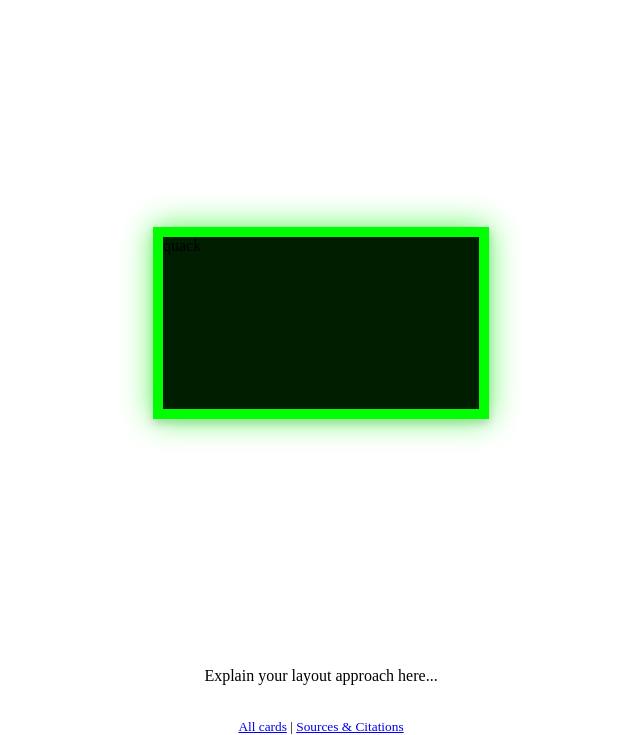
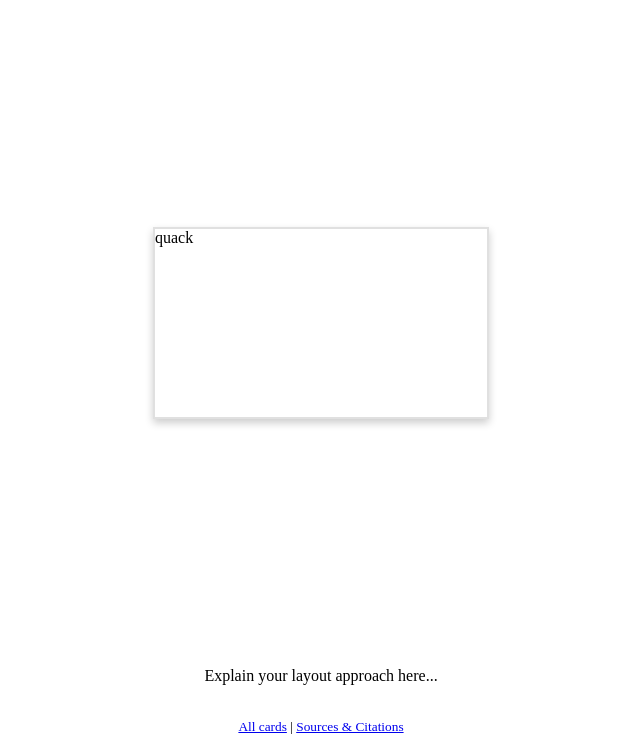
Before and after one commit to IACS-26-27/web-design-1-business-card-cereal3000, a website: page flex.html in a window 1280 px wide. Shown: the part 65-800 px from the top of the page, without its empty margins (319-959 px from the left). Drawn offline with Linux system fonts and the light colour scheme.

Commit message:
Final commit 10/26

```diff
--- a/box.css
+++ b/box.css
@@ -14,11 +14,10 @@ h6 {
 /* WIREFRAME: Uncomment this to see the outline of every box on your
  * card. (An outline takes up no space, so it won't change your layout.)
  * Comment it back out when you are done. */
-/*
+
 .card * {
   outline: 1px dashed red;
 }
-*/
 
 /* Your box model card styles go here!
  * Layout with margin, padding, border, width, and height only
@@ -54,8 +53,20 @@ p {
 
 img {
   border: 2px solid rgb(0, 255, 0);
-  margin-top: 18px;
-  margin-left: 187px;
+  margin-top: 19px;
+  margin-left: 188px;
   width: 40%;
   height: 40%;
 }
+
+.card-front {
+  border: 10px solid rgb(0, 255, 0);
+  background-color: rgb(0, 30, 0);
+  box-shadow: 0 0 30px rgb(89, 247, 89);
+}
+
+.card-back {
+  border: 10px solid rgb(0, 255, 0);
+  background-color: rgb(0, 30, 0);
+  box-shadow: 0 0 30px rgb(89, 247, 89);
+}
--- a/template.css
+++ b/template.css
@@ -59,16 +59,11 @@
 }
 
 .card-front {
-  border: 10px solid rgb(0, 255, 0);
-  background-color: rgb(0, 30, 0);
-  box-shadow: 0 0 30px rgb(89, 247, 89);
+  border: 2px solid #e0e0e0;
 }
 
 .card-back {
   transform: rotateY(180deg);
-    border: 10px solid rgb(0, 255, 0);
-    background-color: rgb(0, 30, 0);
-    box-shadow: 0 0 30px rgb(89, 247, 89);
 }
 body {
   display: flex;
```
Also changed, not shown: citations.html (+1 -0 lines).
